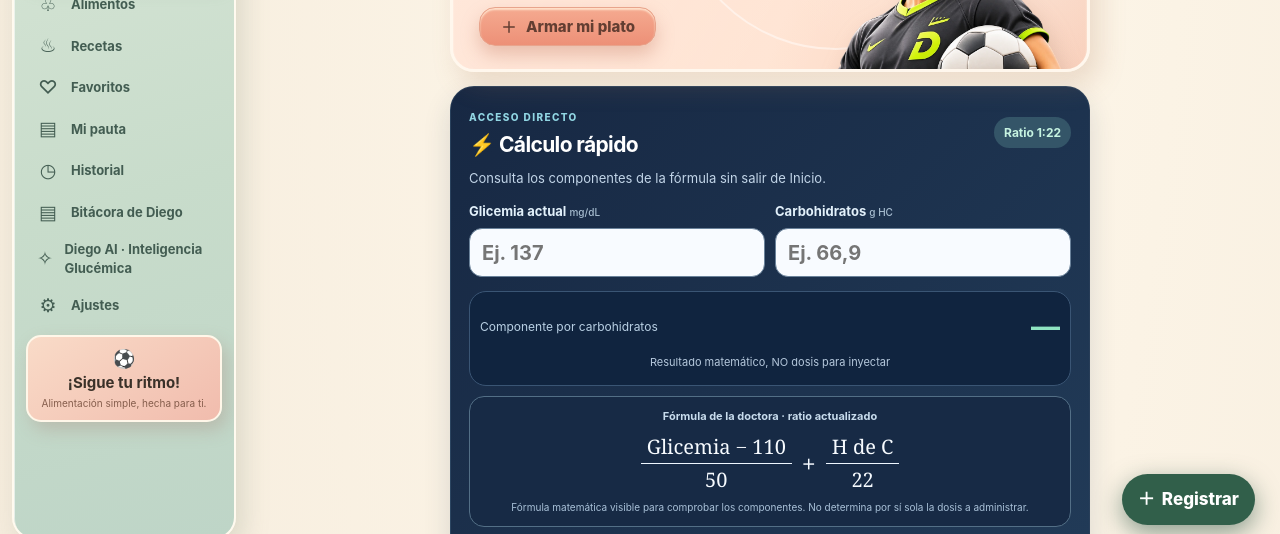
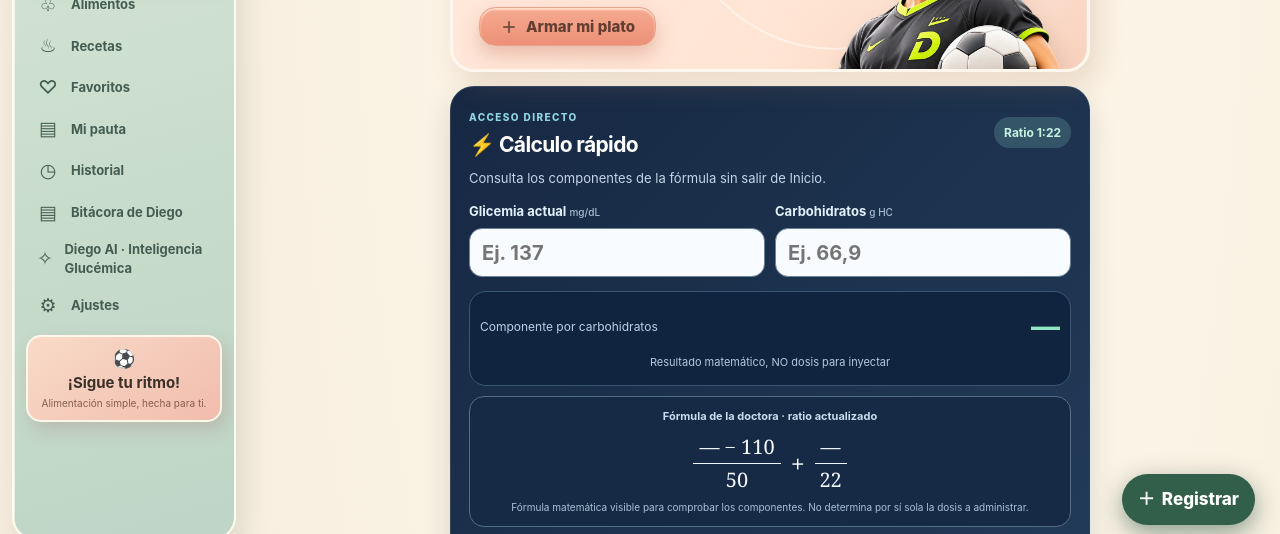
Before and after one commit to Simon7921/Pauta-Diabetes-Diego, a plain HTML site: page index.html in a window 1280 px wide. Shown: the part 250-784 px from the top of the page. Drawn offline with Linux system fonts and the light colour scheme.

Commit message:
Add files via upload

```diff
--- a/index.html
+++ b/index.html
@@ -858,12 +858,12 @@ html[data-mode] .nav button .ico{width:22px!important;height:22px!important}
         <label>Carbohidratos <span>g HC</span><input id="homeQuickCarbs" type="text" inputmode="decimal" autocomplete="off" placeholder="Ej. 66,9" aria-describedby="homeQuickDisclaimer"></label>
       </div>
       <div class="home-quickcalc__result" aria-live="polite"><div><span>Componente por carbohidratos</span><strong id="homeQuickFoodValue">— U</strong></div><small>Resultado matemático, NO dosis para inyectar</small></div>
-      <div class="home-quickcalc__visible-formula" role="math" aria-label="Fórmula matemática: glicemia menos ciento diez dividido por cincuenta, más hidratos de carbono dividido por veintidós">
+      <div class="home-quickcalc__visible-formula" role="group" aria-label="Fórmula matemática con valores actualizados de glicemia, carbohidratos y parámetros registrados">
         <p class="home-quickcalc__formula-caption">Fórmula de la doctora · ratio actualizado</p>
         <div class="home-quickcalc__equation">
-          <span class="home-quickcalc__fraction"><span class="home-quickcalc__numerator">Glicemia − 110</span><span class="home-quickcalc__denominator">50</span></span>
+          <span class="home-quickcalc__fraction"><span class="home-quickcalc__numerator" id="homeQuickFormulaGlucose">— − 110</span><span class="home-quickcalc__denominator" id="homeQuickFormulaSensitivity">50</span></span>
           <span class="home-quickcalc__plus">+</span>
-          <span class="home-quickcalc__fraction"><span class="home-quickcalc__numerator">H de C</span><span class="home-quickcalc__denominator" id="homeQuickFormulaRatio">22</span></span>
+          <span class="home-quickcalc__fraction"><span class="home-quickcalc__numerator" id="homeQuickFormulaCarbs">—</span><span class="home-quickcalc__denominator" id="homeQuickFormulaRatio">22</span></span>
         </div>
         <p class="home-quickcalc__formula-foot">Fórmula matemática visible para comprobar los componentes. No determina por sí sola la dosis a administrar.</p>
       </div>
@@ -1300,9 +1300,9 @@ html[data-mode] .nav button .ico{width:22px!important;height:22px!important}
   var fig=readJSON('diego.v3.prefs',{});window.diegoChooseFigure(fig&&fig.fig==='bike'?'bike':'ball');
 })();
 </script>
-<script src="calc.js?v=40"></script>
+<script src="calc.js?v=43"></script>
 <script src="store.js"></script>
-<script src="app.js?v=40"></script>
+<script src="app.js?v=43"></script>
 <script src="bitacora.js?v=30"></script>
 <script src="diego-ai.js?v=31"></script>
 <script src="diego-ai-context.js?v=34"></script>
@@ -1338,8 +1338,16 @@ if($('familyStatus')){new MutationObserver(sync).observe($('familyStatus'),{subt
     var settings=window.Store&&window.Store.create?window.Store.create().loadPauta(window.Calc.PAUTA_DEFAULT):null;
     var target=settings?Number(settings.t):NaN,sensitivity=settings?Number(settings.f):NaN;
     put('homeQuickRatio',ratio?'Ratio 1:'+ratio:'Sin ratio para esta comida');
+    // Los datos visibles en ambas fracciones son los mismos ingresados arriba.
+    // Objetivo/sensibilidad/ratio proceden de Parámetros médicos, nunca de texto fijo.
+    var glucoseOk=Number.isFinite(valG)&&valG>=0&&valG<=600;
+    var carbsOk=Number.isFinite(valC)&&valC>=0&&valC<=500;
+    function numeral(n){return Number(n).toLocaleString('es-CL',{maximumFractionDigits:2});}
+    put('homeQuickFormulaGlucose',(glucoseOk?numeral(valG):'—')+' − '+(Number.isFinite(target)?numeral(target):'—'));
+    put('homeQuickFormulaCarbs',carbsOk?numeral(valC):'—');
+    put('homeQuickFormulaSensitivity',Number.isFinite(sensitivity)&&sensitivity>0?numeral(sensitivity):'—');
     put('homeQuickFormulaRatio',ratio||'—');
-    var valid=ratio&&Number.isFinite(valG)&&Number.isFinite(valC)&&valG>=0&&valG<=600&&valC>=0&&valC<=500&&target===110&&sensitivity===50;
+    var valid=ratio&&glucoseOk&&carbsOk&&target===110&&sensitivity===50;
     var food=valid?valC/ratio:NaN,correction=valid?(valG-target)/sensitivity:NaN;
     put('homeQuickFoodValue',fmt(food));put('homeQuickFoodDetail',fmt(food));put('homeQuickCorrection',fmt(correction));put('homeQuickTotal',fmt(food+correction));
     put('homeQuickParams',target===110&&sensitivity===50?'Fórmula: (glicemia − 110) ÷ 50 + CH ÷ '+(ratio||'ratio')+' · sin reglas clínicas adicionales.':'⚠️ Parámetros guardados diferentes de objetivo 110 y sensibilidad 50. Revisa Parámetros médicos; el cálculo permanece bloqueado.');
@@ -1347,6 +1355,11 @@ if($('familyStatus')){new MutationObserver(sync).observe($('familyStatus'),{subt
   g.addEventListener('input',update);c.addEventListener('input',update);
   var meal=el('uxMealName');if(meal&&window.MutationObserver)new MutationObserver(update).observe(meal,{childList:true,characterData:true,subtree:true});
   document.addEventListener('visibilitychange',function(){if(!document.hidden)update()});
+  window.addEventListener('focus',update);
+  window.addEventListener('pageshow',update);
+  window.addEventListener('storage',update);
+  // La vista Pauta puede editar parámetros sin recargar toda la página.
+  document.addEventListener('click',function(){setTimeout(update,0)});
   update();
 })();
 </script>
--- a/sw.js
+++ b/sw.js
@@ -1,5 +1,5 @@
 // Service worker: red primero (para recibir cambios), caché si no hay internet.
-const C="diego-v41-formula-visible-20261125";
+const C="diego-v43-formula-dinamica-20261125";
 const F=["./","index.html","calc.js","store.js","app.js","manifest.json","icon-180.png","icon-192.png","icon-512.png","player-soft-pastel.webp","sage-dashboard.css","sage-dashboard.js","ai-photos.js","sensor-reminder.js","bitacora.js","firebase-config.js","diego-familiar.js","diego-ai.js","diego-ai-context.js"];
 self.addEventListener("install",e=>{e.waitUntil(caches.open(C).then(c=>c.addAll(F)));self.skipWaiting()});
 self.addEventListener("activate",e=>{e.waitUntil(caches.keys().then(k=>Promise.all(k.filter(x=>x!==C).map(x=>caches.delete(x)))));self.clients.claim()});
```
Also changed, not shown: LEEME-V43-FORMULA-DINAMICA.txt (added).
